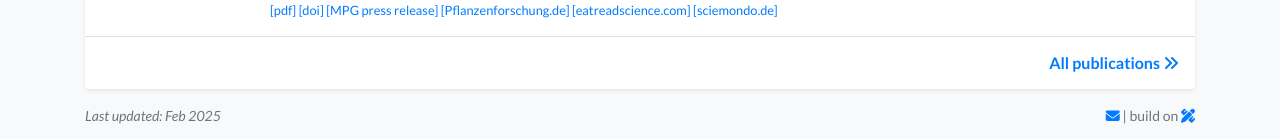
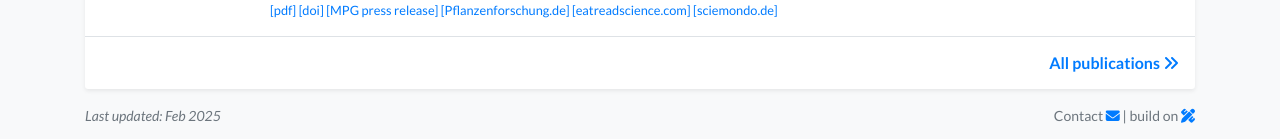
Before and after one commit to micromole/micromole.github.io, a Jekyll site: the page built from index.html, in a window 1280 px wide and 900 px high, scrolled down 1066 px. Shown: the part 758-897 px from the top of the window. Built offline with Jekyll 4.4.1, drawn with Linux system fonts in a browser that asks for light colours; nearby versions of some CDN libraries; comment, search, counter and statistics services are not loaded; a style sheet for code colours, icons or effects is not loaded.

Commit message:
Update display.yml

```diff
--- a/_data/display.yml
+++ b/_data/display.yml
@@ -7,6 +7,6 @@ homepage:
 # Feel free to replace the footer text if you would like to, but I will greatly appreciate it
 # if you keep the link to the template so that more people can benefit from it. Thanks!
 footer_text: >-
- <a href="mailto:your.email@example.com">
+ Contact <a href="mailto:your.email@example.com">
  <i class="fas fa-envelope"></i></a>
   | build on <a href="https://github.com/luost26/academic-homepage" target="_blank"><i class="fas fa-pencil-ruler"></i></a>
```
